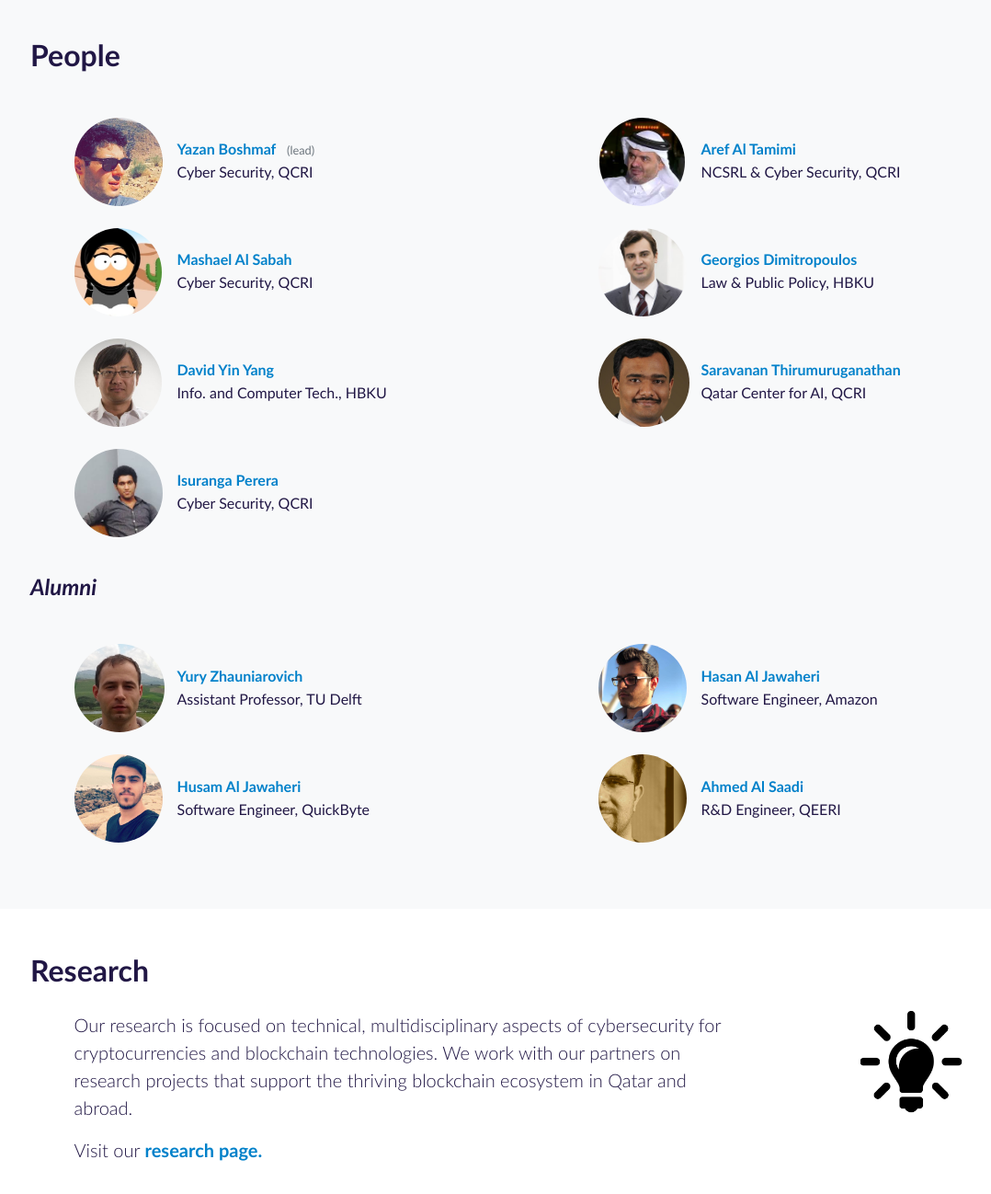
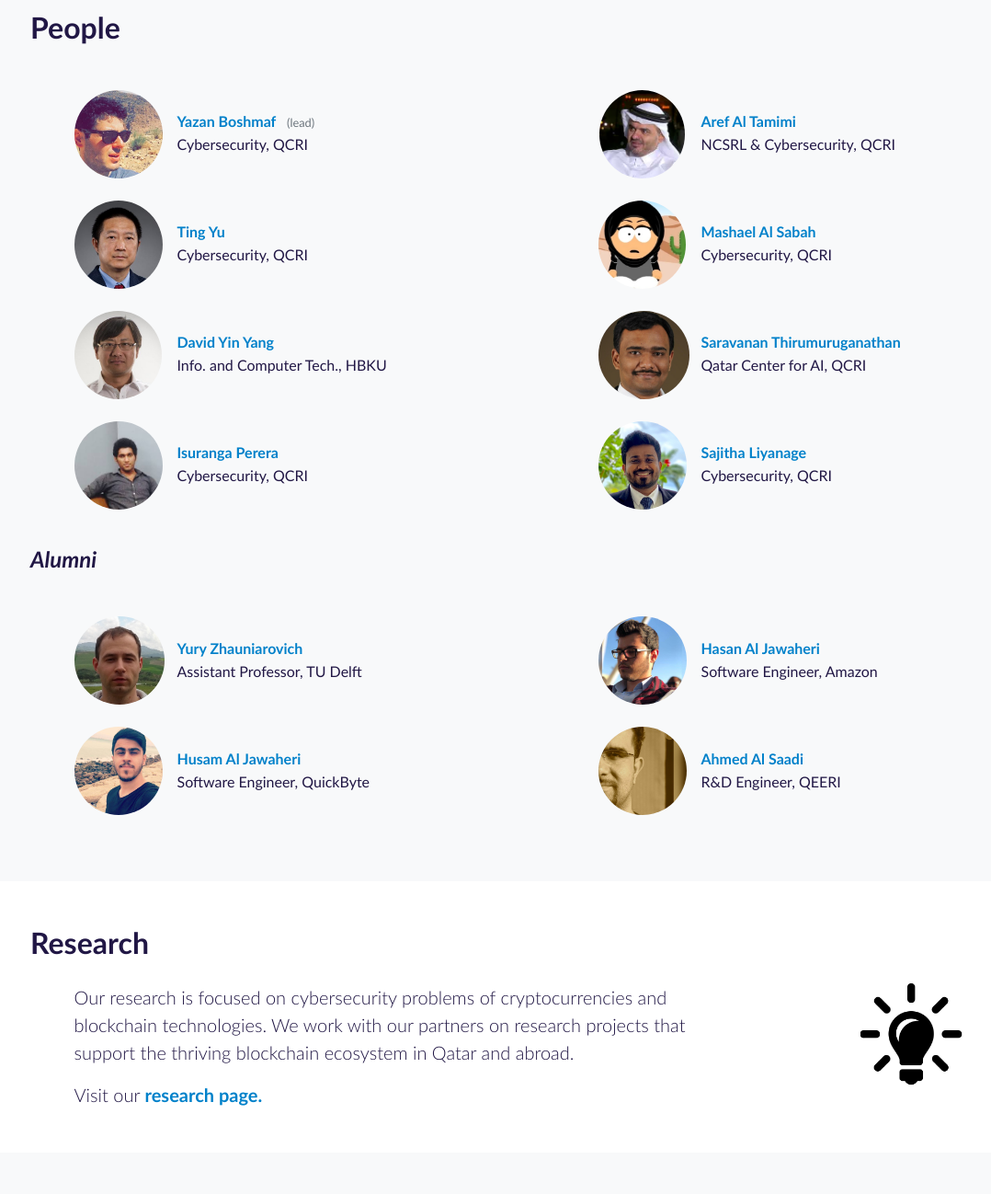
Before and after one commit to cibr-qcri/www, a plain HTML site: page index.html in a window 1280 px wide. Shown: the part 1340-2638 px from the top of the page at 92% size, without its empty margins (52-1130 px from the left). Drawn offline with Linux system fonts and the light colour scheme.

Commit message:
Updated website

```diff
--- a/index.html
+++ b/index.html
@@ -134,8 +134,7 @@
         <div class="row">
           <div class="col-sm-10 mx-auto">
             <p class="lead m-0">
-              A focused research effort led by <a href="https://qcri.org/" target="_blank">QCRI</a> on computing, legal, and
-              economic aspects of cybersecurity for cryptocurrencies and
+              A focused <a href="https://qcri.org/" target="_blank">QCRI</a> research effort on cybersecurity for cryptocurrencies and
               blockchain technologies.
             </p>
           </div>
@@ -299,25 +298,25 @@
                     >
                     &nbsp;&nbsp;<small class="text-muted">(lead)</small>
                   </h6>
-                  Cyber Security, QCRI
+                  Cybersecurity, QCRI
                 </div>
               </li>
               <li class="media align-items-center my-4">
                 <div class="people-image mr-3">
                   <img
                     class="mx-auto rounded-circle d-block"
-                    src="img/people/al-sabah.jpg"
+                    src="img/people/ting.jpg"
                   />
                 </div>
                 <div class="media-body">
                   <h6 class="mt-0 mb-1">
                     <a
-                      href="https://scholar.google.com/citations?user=rGIv25EAAAAJ"
+                      href="https://www.hbku.edu.qa/en/staff/ting-yu"
                       target="_blank"
-                      >Mashael Al Sabah</a
+                      >Ting Yu</a
                     >
                   </h6>
-                  Cyber Security, QCRI
+                  Cybersecurity, QCRI
                 </div>
               </li>
               <li class="media align-items-center my-4">
@@ -353,7 +352,7 @@
                       >Isuranga Perera</a
                     >
                   </h6>
-                  Cyber Security, QCRI
+                  Cybersecurity, QCRI
                 </div>
               </li>
             </ul>
@@ -376,25 +375,25 @@
                       >Aref Al Tamimi</a
                     >
                   </h6>
-                  NCSRL & Cyber Security, QCRI
+                  NCSRL & Cybersecurity, QCRI
                 </div>
               </li>
               <li class="media align-items-center my-4">
                 <div class="people-image mr-3">
                   <img
                     class="mx-auto rounded-circle d-block"
-                    src="img/people/dimitropoulos.jpg"
+                    src="img/people/al-sabah.jpg"
                   />
                 </div>
                 <div class="media-body">
                   <h6 class="mt-0 mb-1">
                     <a
-                      href="https://hbku.edu.qa/en/staff/dr-georgios-dimitropoulos"
+                      href="https://www.hbku.edu.qa/en/staff/dr-mashael-al-sabah"
                       target="_blank"
-                      >Georgios Dimitropoulos</a
+                      >Mashael Al Sabah</a
                     >
                   </h6>
-                  Law & Public Policy, HBKU
+                  Cybersecurity, QCRI
                 </div>
               </li>
               <li class="media align-items-center my-4">
@@ -413,6 +412,24 @@
                     >
                   </h6>
                   Qatar Center for AI, QCRI
+                </div>
+              </li>
+              <li class="media align-items-center my-4">
+                <div class="people-image mr-3">
+                  <img
+                    class="mx-auto rounded-circle d-block"
+                    src="img/people/sajitha.jpg"
+                  />
+                </div>
+                <div class="media-body">
+                  <h6 class="mt-0 mb-1">
+                    <a
+                      href="http://saravananthirumuruganathan.appspot.com"
+                      target="_blank"
+                      >Sajitha Liyanage</a
+                    >
+                  </h6>
+                  Cybersecurity, QCRI
                 </div>
               </li>
             </ul>
@@ -507,10 +524,9 @@
         <div class="row mt-4">
           <div class="col-sm-8 mx-auto">
             <p class="lead">
-              Our research is focused on technical, multidisciplinary aspects of
-              cybersecurity for cryptocurrencies and blockchain technologies. We
-              work with our partners on research projects that support the
-              thriving blockchain ecosystem in Qatar and abroad.
+              Our research is focused on cybersecurity problems of cryptocurrencies
+              and blockchain technologies. We work with our partners on research projects
+              that support the thriving blockchain ecosystem in Qatar and abroad.
             </p>
             <p class="lead m-0">
               Visit our <a href="research.html">research page.</a>
@@ -552,7 +568,7 @@
       </div>
     </section>
 
-    <section class="features-icons bg-whote" id="partners">
+    <section class="features-icons bg-whIte" id="partners">
       <div class="container text-left">
         <h2>Partners</h2>
         <div class="row mt-4 align-items-center justify-content-center">
```
Also changed, not shown: research.html (+23 -28 lines), img/people/sajitha.jpg (added), img/people/ting.jpg (added), 1 other file.
